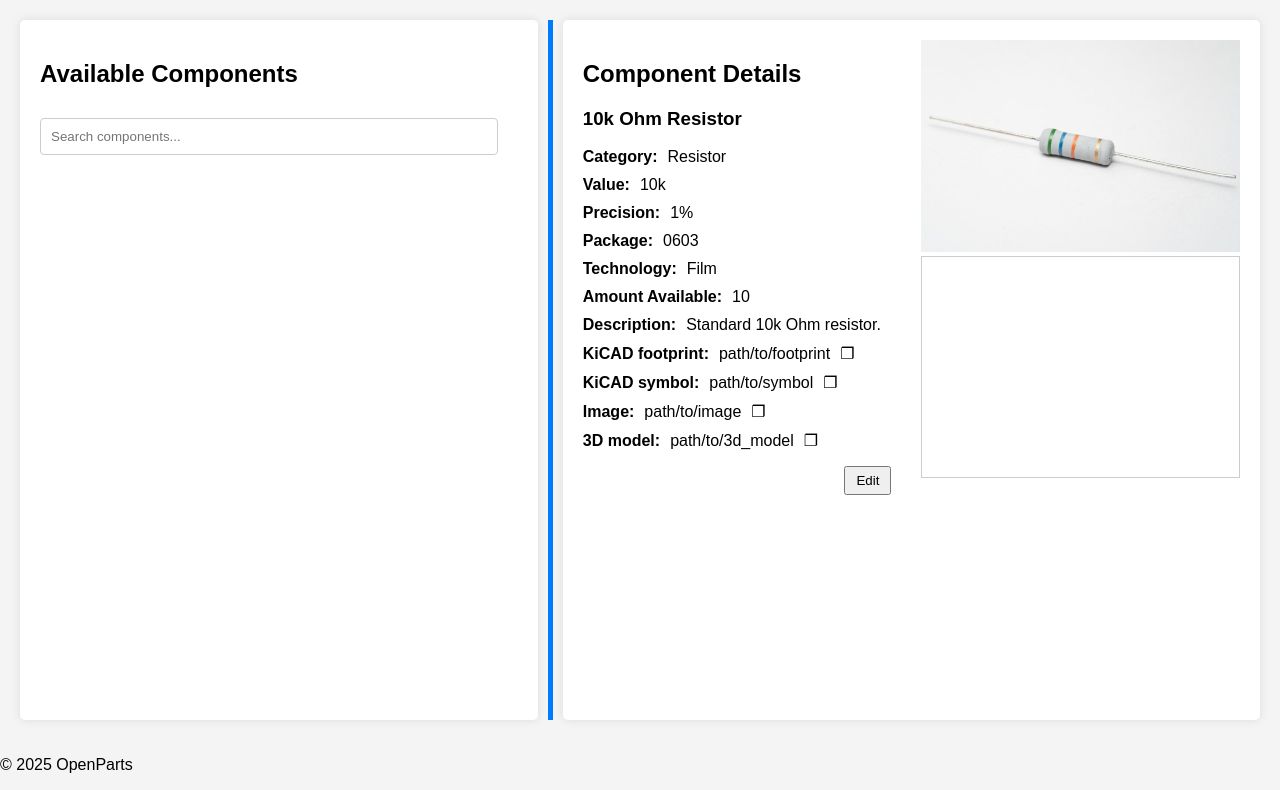
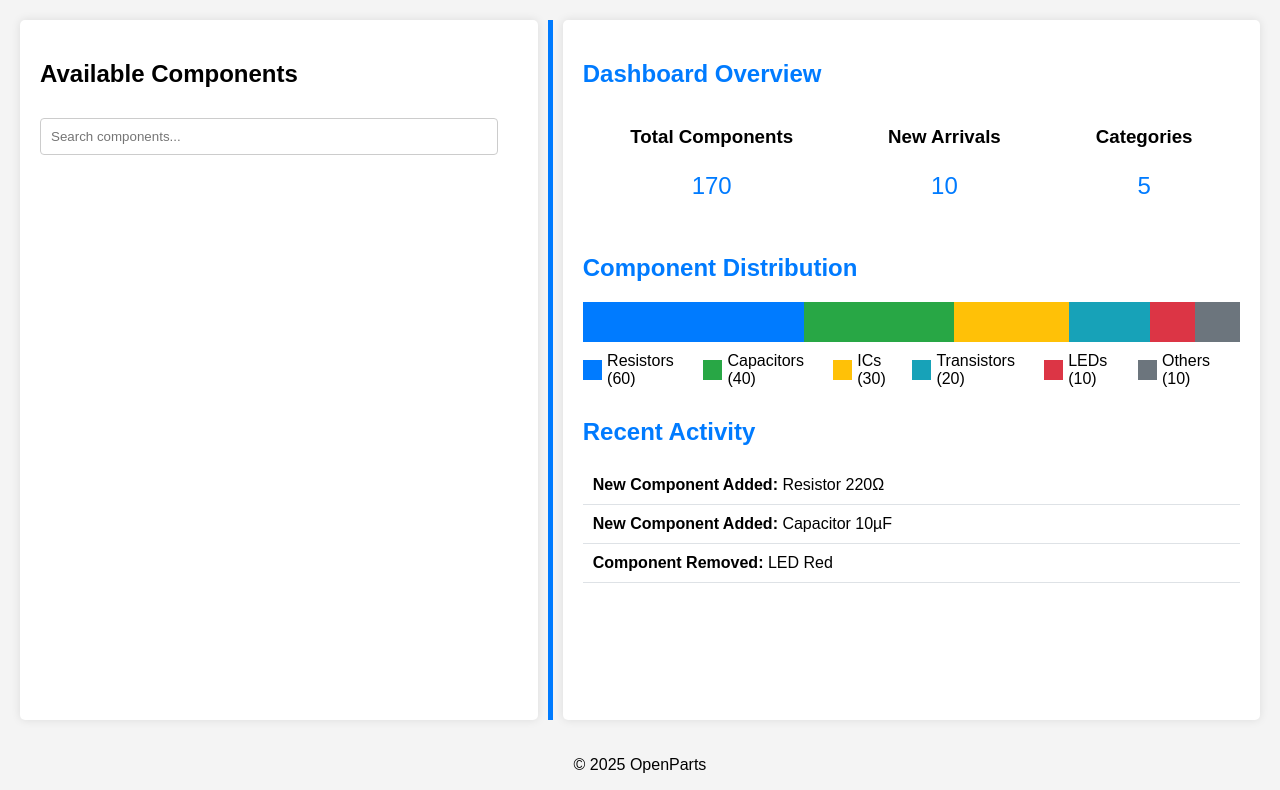
Before and after one commit to servomouse/open_parts, a Flask app: page / in a window 1280 px wide. Shown: the part 100-890 px from the top of the page. Run offline with Flask 3, Linux system fonts and the light colour scheme; data that the repository does not hold is empty; some libraries are stand-ins or nearby versions.

Commit message:
Generate dataset-stats automatically

```diff
--- a/static/components.js
+++ b/static/components.js
@@ -19,3 +19,15 @@ export function addComponent(category, description) {
 export function getComponents() {
     return components;
 }
+
+export function getComponentsStats() {
+    let componentsStats = {
+        resistors:60,
+        capacitors: 40,
+        ICs: 30,
+        transistors: 20,
+        LEDs: 10,
+        others: 10
+    }
+    return componentsStats;
+}
--- a/static/main.js
+++ b/static/main.js
@@ -1,8 +1,12 @@
-import { updateComponents } from './components.js';
+import { updateComponents, getComponentsStats } from './components.js';
 import { displayComponents } from './display_components.js';
 import { initSearch } from './search.js';
 import { initResize } from './resize.js';
 import { sortComponents } from './sorting.js';
+
+const barChartColors = [
+    "#007bff", "#28a745", "#ffc107", "#17a2b8", "#dc3545", "#6c757d"
+];
 
 // Function to fetch components from the backend
 async function fetchComponents() {
@@ -23,6 +27,44 @@ initResize();
 initSearch();
 updateComponents(sortComponents(await fetchComponents()));
 displayComponents(null);
+
+function updateComponentsStats(componentsStats) {
+    const barChart = document.getElementById('dataset-stats-bar-chart');
+    const barChartLegendList = document.getElementById('dataset-stats-bar-chart-legend-list');
+    let colorIdx = 0;
+    let numComponents = 0;
+    for (const category in componentsStats) {
+        numComponents += componentsStats[category];
+    }
+    for (const category in componentsStats) {
+        // Bar chart sections:
+        const barChartSection = document.createElement('div');
+        barChartSection.className = 'copy-symbol';
+        barChartSection.style.width = `${100 * (componentsStats[category] / numComponents)}%`;
+        barChartSection.style.height = '100%';
+        barChartSection.style.backgroundColor = `${barChartColors[colorIdx]}`;
+        barChart.appendChild(barChartSection);
+
+        // Bar chart legend:
+        const barChartLegendItem = document.createElement('div');
+        barChartLegendItem.className = 'dataset-stats-bar-chart-legend-list-item';
+
+        const barChartLegendItemSquare = document.createElement('div');
+        barChartLegendItemSquare.className = 'dataset-stats-bar-chart-legend-list-item-square';
+        barChartLegendItemSquare.style.backgroundColor = `${barChartColors[colorIdx]}`;
+        barChartLegendItem.appendChild(barChartLegendItemSquare);
+
+        const barChartLegendItemSpan = document.createElement('span');
+        barChartLegendItemSpan.innerText = `${category} (${componentsStats[category]})`;
+        barChartLegendItem.appendChild(barChartLegendItemSpan);
+
+        barChartLegendList.appendChild(barChartLegendItem);
+
+        colorIdx += 1;
+    }
+}
+
+updateComponentsStats(getComponentsStats());
 
 function editField(fieldId) {   // Called from HTML
     const inputField = document.getElementById(fieldId);
--- a/static/styles/component-details.css
+++ b/static/styles/component-details.css
@@ -1,12 +1,6 @@
-.details-container {
-    display: flex;
-    /* align-items: stretch; Stretch items to match the height of the tallest item */
-    margin-bottom: 20px; /* Space between details and other sections */
-    width: 100%; /* Ensure the container takes full width */
-}
-
 #component-details {
     width: 55%;
+    display: flex;
     background: white;
     padding: 20px;
     border-radius: 5px;
--- a/static/styles/database-stats.css
+++ b/static/styles/database-stats.css
@@ -0,0 +1,50 @@
+#dataset-stats-section {
+    width: 55%;
+    background: white;
+    padding: 20px;
+    border-radius: 5px;
+    box-shadow: 0 0 10px rgba(0, 0, 0, 0.1);
+    overflow-y: auto; /* Allow scrolling if content overflows */
+}
+
+.dataset-stats-bar-chart {
+    width: 100%;
+    height: 40px;
+    background-color: #e9ecef;
+    display: flex;
+    align-items: center;
+}
+
+.dataset-stats-bar-chart-legend {
+    margin-top: 10px;
+}
+
+.dataset-stats-bar-chart-legend-list {
+    display: flex;
+    justify-content: space-around;
+}
+
+.dataset-stats-bar-chart-legend-list-item {
+    display: flex;
+    align-items: center;
+}
+
+.dataset-stats-bar-chart-legend-list-item span {
+    text-transform: capitalize;
+}
+
+.dataset-stats-bar-chart-legend-list-item-square {
+    width: 20px;
+    height: 20px;
+    margin-right: 5px;
+}
+
+.dataset-stats-recent-activity-list {
+    list-style-type: none;
+    padding: 0;
+}
+
+.dataset-stats-recent-activity-item {
+    padding: 10px;
+    border-bottom: 1px solid #dee2e6;
+}
--- a/templates/index.html
+++ b/templates/index.html
@@ -35,8 +35,7 @@
 
         <div id="resizer"></div>
 
-        <section id="component-details">
-            <div class="details-container">
+        <!-- <section id="component-details">
             <div class="component-info">
                 <h2>Component Details</h2>
                 <h3 id="component-name">10k Ohm Resistor</h3>
@@ -101,86 +100,55 @@
                     </model-viewer>
                 </div>
             </div>
-            </div>
-        </section>
+        </section> -->
 
-        <!-- <section id="component-details">
+        <section id="dataset-stats-section">
             <section style="margin-bottom: 30px;">
                 <h2 style="color: #007bff;">Dashboard Overview</h2>
                 <div style="display: flex; justify-content: space-around;">
                     <div style="text-align: center;">
                         <h3>Total Components</h3>
-                        <p style="font-size: 24px; color: #007bff;">170</p>
+                        <p id="dataset-stats-total-components" style="font-size: 24px; color: #007bff;">170</p>
                     </div>
                     <div style="text-align: center;">
                         <h3>New Arrivals</h3>
-                        <p style="font-size: 24px; color: #007bff;">10</p>
+                        <p id="dataset-stats-new-arrivals" style="font-size: 24px; color: #007bff;">10</p>
                     </div>
                     <div style="text-align: center;">
                         <h3>Categories</h3>
-                        <p style="font-size: 24px; color: #007bff;">5</p>
+                        <p id="dataset-stats-num-categories" style="font-size: 24px; color: #007bff;">5</p>
                     </div>
                 </div>
             </section>
 
             <section style="margin-bottom: 30px;">
                 <h2 style="color: #007bff;">Component Distribution</h2>
-                <div style="width: 100%; height: 40px; background-color: #e9ecef; display: flex; align-items: center;">
-                    <div style="width: 35%; height: 100%; background-color: #007bff;"></div>
-                    <div style="width: 23.5%; height: 100%; background-color: #28a745;"></div>
-                    <div style="width: 17.6%; height: 100%; background-color: #ffc107;"></div>
-                    <div style="width: 11.8%; height: 100%; background-color: #17a2b8;"></div>
-                    <div style="width: 5.9%; height: 100%; background-color: #dc3545;"></div>
-                    <div style="width: 5.9%; height: 100%; background-color: #6c757d;"></div>
+                <div class="dataset-stats-bar-chart" id="dataset-stats-bar-chart">
                 </div>
-                <div style="margin-top: 10px;">
-                    <div style="display: flex; justify-content: space-around;">
-                        <div style="display: flex; align-items: center;">
-                            <div style="width: 20px; height: 20px; background-color: #007bff; margin-right: 5px;"></div>
-                            <span>Resistors (60)</span>
-                        </div>
-                        <div style="display: flex; align-items: center;">
-                            <div style="width: 20px; height: 20px; background-color: #28a745; margin-right: 5px;"></div>
-                            <span>Capacitors (40)</span>
-                        </div>
-                        <div style="display: flex; align-items: center;">
-                            <div style="width: 20px; height: 20px; background-color: #ffc107; margin-right: 5px;"></div>
-                            <span>ICs (30)</span>
-                        </div>
-                        <div style="display: flex; align-items: center;">
-                            <div style="width: 20px; height: 20px; background-color: #17a2b8; margin-right: 5px;"></div>
-                            <span>Transistors (20)</span>
-                        </div>
-                        <div style="display: flex; align-items: center;">
-                            <div style="width: 20px; height: 20px; background-color: #dc3545; margin-right: 5px;"></div>
-                            <span>LEDs (10)</span>
-                        </div>
-                        <div style="display: flex; align-items: center;">
-                            <div style="width: 20px; height: 20px; background-color: #6c757d; margin-right: 5px;"></div>
-                            <span>Others (10)</span>
-                        </div>
+                <div class="dataset-stats-bar-chart-legend">
+                    <div class="dataset-stats-bar-chart-legend-list" id="dataset-stats-bar-chart-legend-list">
                     </div>
                 </div>
             </section>
 
             <section>
                 <h2 style="color: #007bff;">Recent Activity</h2>
-                <ul style="list-style-type: none; padding: 0;">
-                    <li style="padding: 10px; border-bottom: 1px solid #dee2e6;">
+                <ul class="dataset-stats-recent-activity-list">
+                    <li class="dataset-stats-recent-activity-item">
                         <strong>New Component Added:</strong> Resistor 220Ω
                     </li>
-                    <li style="padding: 10px; border-bottom: 1px solid #dee2e6;">
+                    <li class="dataset-stats-recent-activity-item">
                         <strong>New Component Added:</strong> Capacitor 10µF
                     </li>
-                    <li style="padding: 10px; border-bottom: 1px solid #dee2e6;">
+                    <li class="dataset-stats-recent-activity-item">
                         <strong>Component Removed:</strong> LED Red
                     </li>
                 </ul>
             </section>
-        </section> -->
+        </section>
     </main>
 
-    <footer>
+    <footer style="display:flex; align-items: center; justify-content: space-around">
         <p>&copy; 2025 OpenParts</p>
     </footer>
 
```
Lines whose indentation alone changed are shown as unchanged.
